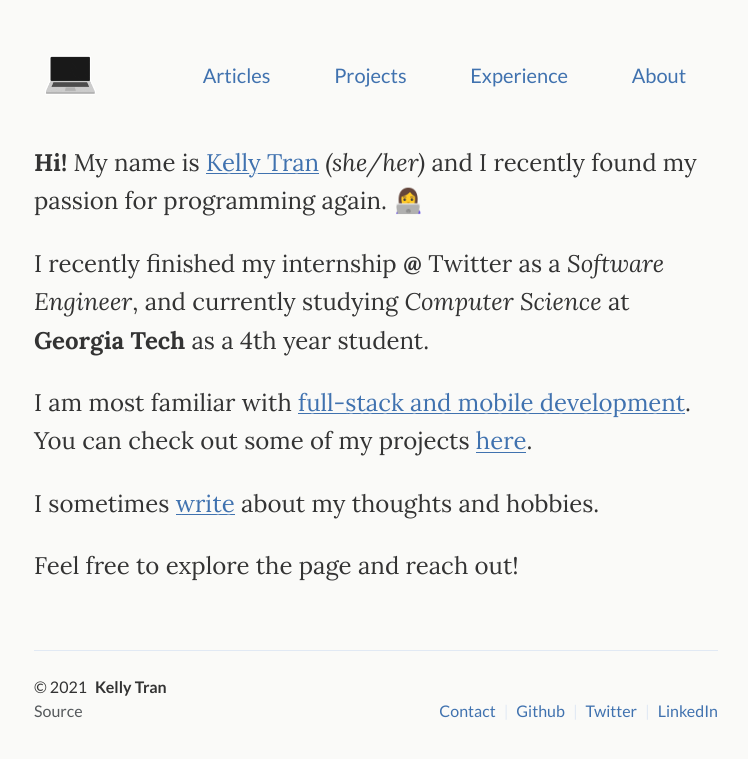
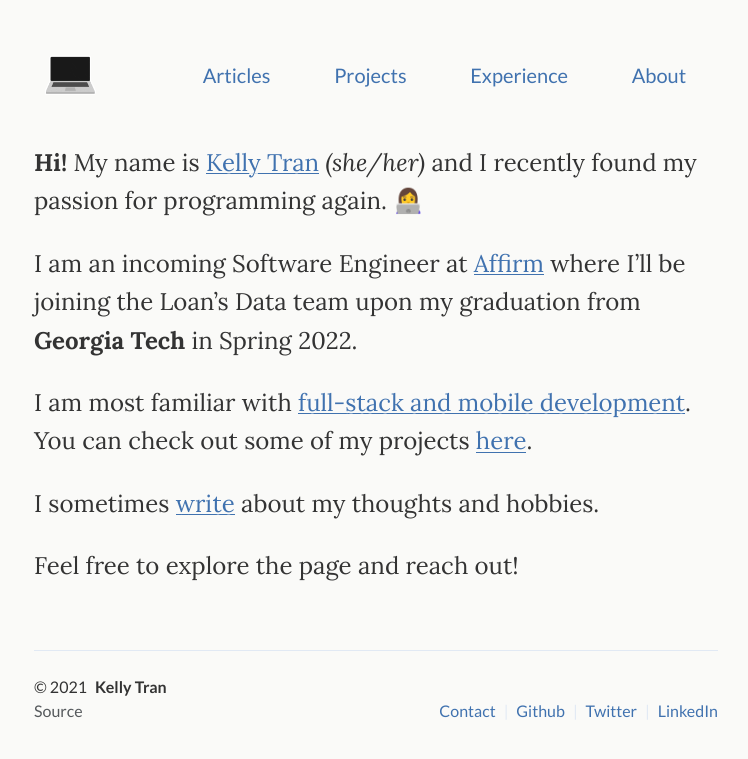
Before and after one commit to kellytran3k/kellytran3k.github.io, a Jekyll site: the page built from index.md, in a window 1280 px wide. Shown: the top 759 px of the page, without its empty margins (264-1012 px from the left). Built offline with Jekyll 4.4.1, drawn with Linux system fonts in a browser that asks for light colours.

Commit message:
update main index

```diff
--- a/index.md
+++ b/index.md
@@ -7,7 +7,7 @@ layout: default
   **Hi!** My name is [Kelly Tran](about/) *(she/her)*
   and I recently found my passion for programming again. 👩‍💻
 
-  I recently finished my internship **@** Twitter as a *Software Engineer*, and currently studying *Computer Science* at **Georgia Tech** as a 4th year student.
+  I am an incoming Software Engineer at [Affirm](https://www.affirm.com/) where I'll be joining the Loan's Data team upon my graduation from **Georgia Tech** in Spring 2022.
 
   I am most familiar with [full-stack and mobile development](work/).
   You can check out some of my projects [here](projects/).
```
